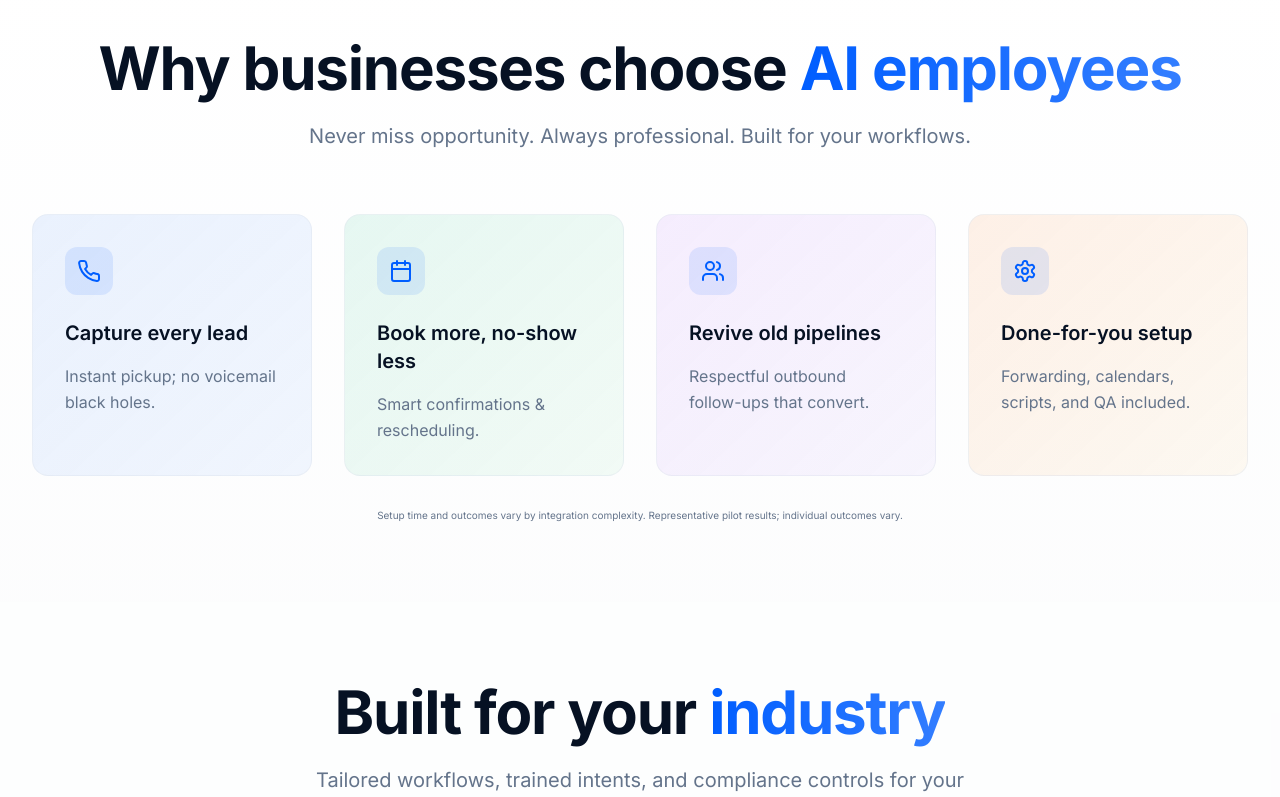
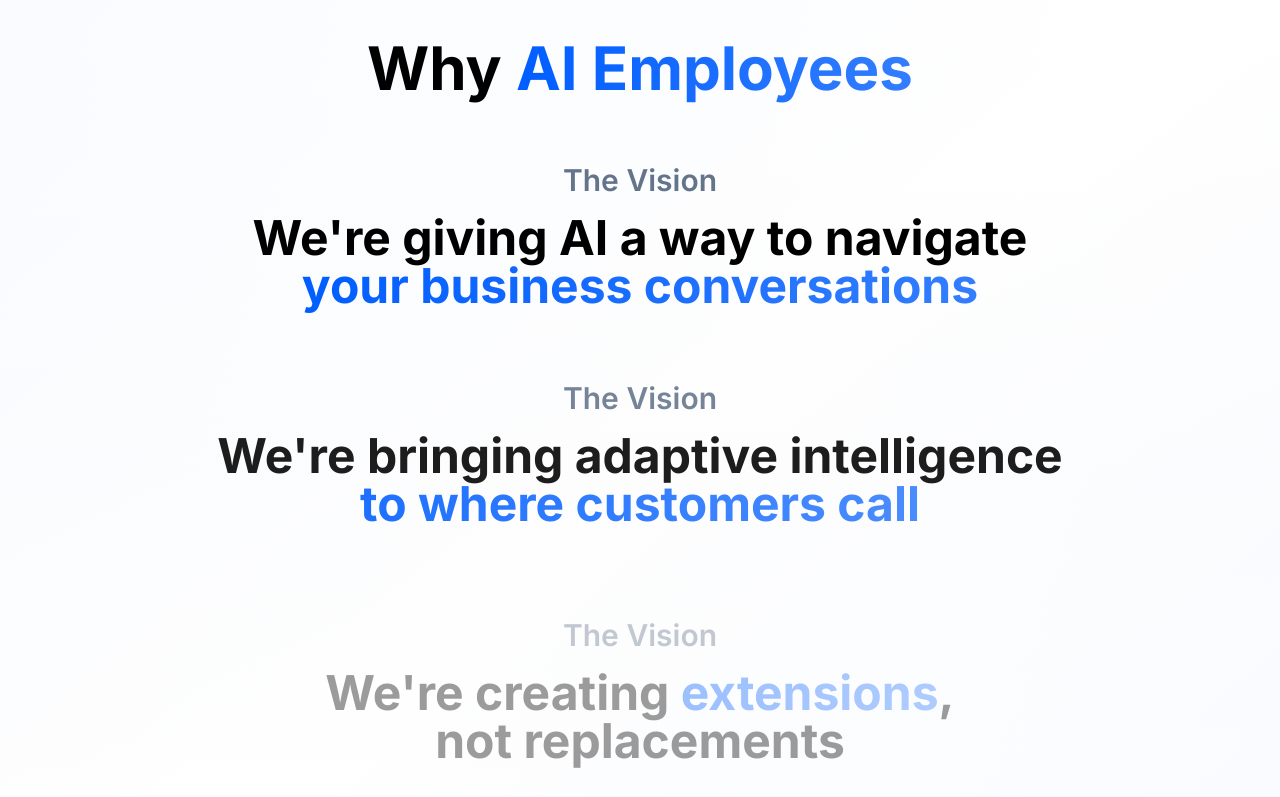
Before and after one commit to valentinafu07-cell/leadbaldemo, a React (Vite) app: page / in a window 1280 px wide. Shown: the part 1320-2117 px from the top of the page. Built offline with nearby package versions, Linux system fonts and the light colour scheme; a web font is replaced by a local one.

Commit message:
Fix: Restore scrolling animation

```diff
--- a/src/components/BenefitsTiles.tsx
+++ b/src/components/BenefitsTiles.tsx
@@ -1,77 +1,108 @@
-import React from "react";
-import { Phone, Calendar, Users, Settings } from "lucide-react";
+import React, { useEffect, useRef } from "react";
 
 const BenefitsTiles = () => {
-  const benefits = [
-    {
-      icon: Phone,
-      title: "Capture every lead",
-      description: "Instant pickup; no voicemail black holes.",
-      gradient: "from-blue-500/10 to-primary/5"
-    },
-    {
-      icon: Calendar,
-      title: "Book more, no-show less",
-      description: "Smart confirmations & rescheduling.",
-      gradient: "from-emerald-500/10 to-green-500/5"
-    },
-    {
-      icon: Users,
-      title: "Revive old pipelines",
-      description: "Respectful outbound follow-ups that convert.",
-      gradient: "from-purple-500/10 to-violet-500/5"
-    },
-    {
-      icon: Settings,
-      title: "Done-for-you setup",
-      description: "Forwarding, calendars, scripts, and QA included.",
-      gradient: "from-orange-500/10 to-amber-500/5"
-    }
-  ];
+  const sectionRef = useRef<HTMLDivElement>(null);
+
+  useEffect(() => {
+    const handleScroll = () => {
+      if (!sectionRef.current) return;
+
+      const section = sectionRef.current;
+      const rect = section.getBoundingClientRect();
+      const windowHeight = window.innerHeight;
+
+      // Calculate progress through the section
+      const progress = Math.max(0, Math.min(1, (windowHeight - rect.top) / (windowHeight + rect.height)));
+
+      // Update CSS custom properties for animations
+      section.style.setProperty('--scroll-progress', progress.toString());
+
+      // Animate text elements based on scroll progress
+      const textElements = section.querySelectorAll('.scroll-text');
+      textElements.forEach((element, index) => {
+        const elementProgress = Math.max(0, Math.min(1, progress * 3 - index * 0.5));
+        (element as HTMLElement).style.opacity = elementProgress.toString();
+        (element as HTMLElement).style.transform = `translateY(${(1 - elementProgress) * 50}px)`;
+      });
+    };
+
+    window.addEventListener('scroll', handleScroll, { passive: true });
+    handleScroll(); // Initial call
+
+    return () => window.removeEventListener('scroll', handleScroll);
+  }, []);
 
   return (
-    <section className="py-20 bg-gradient-to-b from-background to-card/30">
-      <div className="section-container">
-        <div className="text-center mb-16">
-          <h2 className="section-title mb-6">
-            Why businesses choose <span className="text-gradient">AI employees</span>
-          </h2>
-          <p className="section-subtitle max-w-2xl mx-auto">
-            Never miss opportunity. Always professional. Built for your workflows.
-          </p>
-        </div>
+    <section
+      ref={sectionRef}
+      className="min-h-screen py-20 bg-gradient-to-b from-background via-card/20 to-background flex items-center justify-center relative overflow-hidden"
+    >
+      {/* Background Animation */}
+      <div className="absolute inset-0 bg-gradient-to-br from-primary/5 via-transparent to-accent/5 opacity-50"></div>
 
-        <div className="grid grid-cols-1 md:grid-cols-2 lg:grid-cols-4 gap-8">
-          {benefits.map((benefit, index) => {
-            const Icon = benefit.icon;
-            return (
-              <div
-                key={index}
-                className={`group p-8 rounded-2xl bg-gradient-to-br ${benefit.gradient} border border-border/50 hover:shadow-elegant-hover transition-all duration-300 hover:-translate-y-1`}
-                style={{
-                  animationDelay: `${index * 100}ms`
-                }}
-              >
-                <div className="mb-6">
-                  <div className="w-12 h-12 rounded-xl bg-primary/10 flex items-center justify-center group-hover:bg-primary/20 transition-colors">
-                    <Icon className="w-6 h-6 text-primary" />
-                  </div>
-                </div>
-                <h3 className="text-xl font-semibold mb-4 text-foreground">
-                  {benefit.title}
-                </h3>
-                <p className="text-muted-foreground leading-relaxed">
-                  {benefit.description}
-                </p>
-              </div>
-            );
-          })}
-        </div>
+      <div className="section-container relative z-10">
+        <div className="max-w-4xl mx-auto text-center space-y-16">
 
-        <div className="text-center mt-8">
-          <p className="smallprint">
-            Setup time and outcomes vary by integration complexity. Representative pilot results; individual outcomes vary.
-          </p>
+          {/* Main Title */}
+          <div className="scroll-text opacity-0 transform translate-y-12 transition-all duration-1000">
+            <h2 className="text-4xl md:text-6xl font-bold mb-8">
+              Why <span className="text-gradient">AI Employees</span>
+            </h2>
+          </div>
+
+          {/* Vision 1 */}
+          <div className="scroll-text opacity-0 transform translate-y-12 transition-all duration-1000">
+            <div className="mb-6">
+              <h3 className="text-2xl md:text-3xl font-semibold text-muted-foreground mb-4">
+                The Vision
+              </h3>
+              <p className="text-3xl md:text-5xl font-bold leading-tight">
+                We're giving AI a way to navigate
+                <br />
+                <span className="text-gradient">your business conversations</span>
+              </p>
+            </div>
+          </div>
+
+          {/* Vision 2 */}
+          <div className="scroll-text opacity-0 transform translate-y-12 transition-all duration-1000">
+            <div className="mb-6">
+              <h3 className="text-2xl md:text-3xl font-semibold text-muted-foreground mb-4">
+                The Vision
+              </h3>
+              <p className="text-3xl md:text-5xl font-bold leading-tight">
+                We're bringing adaptive intelligence
+                <br />
+                <span className="text-gradient">to where customers call</span>
+              </p>
+            </div>
+          </div>
+
+          {/* Vision 3 */}
+          <div className="scroll-text opacity-0 transform translate-y-12 transition-all duration-1000">
+            <div className="mb-6">
+              <h3 className="text-2xl md:text-3xl font-semibold text-muted-foreground mb-4">
+                The Vision
+              </h3>
+              <p className="text-3xl md:text-5xl font-bold leading-tight">
+                We're creating
+                <span className="text-gradient"> extensions</span>,
+                <br />
+                not replacements
+              </p>
+            </div>
+          </div>
+
+          {/* Final Statement */}
+          <div className="scroll-text opacity-0 transform translate-y-12 transition-all duration-1000">
+            <p className="text-xl md:text-2xl text-muted-foreground max-w-3xl mx-auto leading-relaxed">
+              Never miss opportunity. Always professional. Built for your workflows.
+            </p>
+            <p className="smallprint mt-8">
+              Representative pilot results. Individual outcomes vary.
+            </p>
+          </div>
+
         </div>
       </div>
     </section>
```
